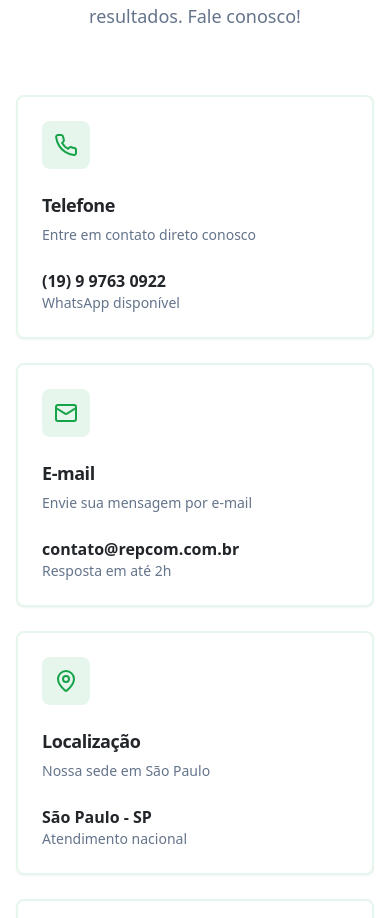
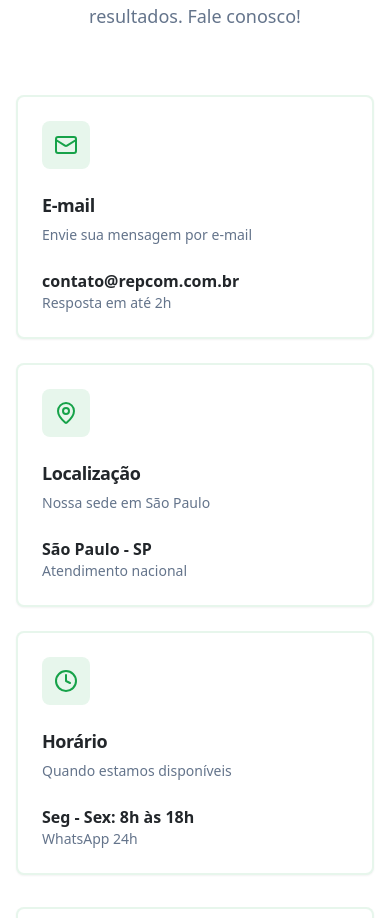
Before and after one commit to antonelligu/Empresa, a React (Vite) app: page / in a window 390 px wide. Shown: the part 8963-9881 px from the top of the page. Built offline with nearby package versions, Linux system fonts and the light colour scheme.

Commit message:
Remove phone from contact section
Removed the phone number section from the "Entre em Contato" component, leaving only email, location, and schedule.

```diff
--- a/src/components/Contact.tsx
+++ b/src/components/Contact.tsx
@@ -5,13 +5,11 @@ import { Textarea } from "@/components/ui/textarea";
 import { Label } from "@/components/ui/label";
 import { Select, SelectContent, SelectItem, SelectTrigger, SelectValue } from "@/components/ui/select";
 import {
-  Phone,
   Mail,
   MapPin,
   Clock,
   Send,
-  MessageSquare,
-  Building
+  MessageSquare
 } from "lucide-react";
 import { useState } from "react";
 
@@ -55,21 +53,6 @@ const Contact = () => {
         <div className="grid lg:grid-cols-3 gap-8">
           {/* Contact Info */}
           <div className="space-y-6">
-            <Card className="border-2 border-primary/10">
-              <CardHeader>
-                <div className="h-12 w-12 rounded-lg bg-primary/10 flex items-center justify-center mb-4">
-                  <Phone className="h-6 w-6 text-primary" />
-                </div>
-                <CardTitle className="text-lg">Telefone</CardTitle>
-                <CardDescription>
-                  Entre em contato direto conosco
-                </CardDescription>
-              </CardHeader>
-              <CardContent>
-                <p className="font-semibold text-foreground">(19) 9 9763 0922</p>
-                <p className="text-sm text-muted-foreground">WhatsApp disponível</p>
-              </CardContent>
-            </Card>
 
             <Card className="border-2 border-primary/10">
               <CardHeader>
```
